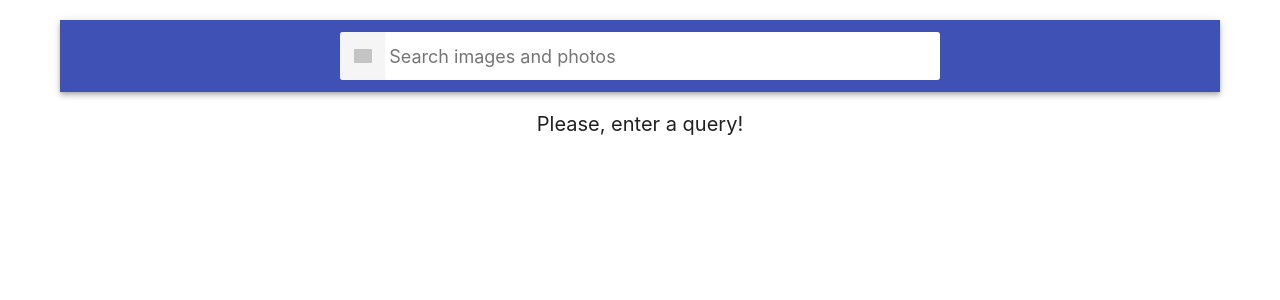
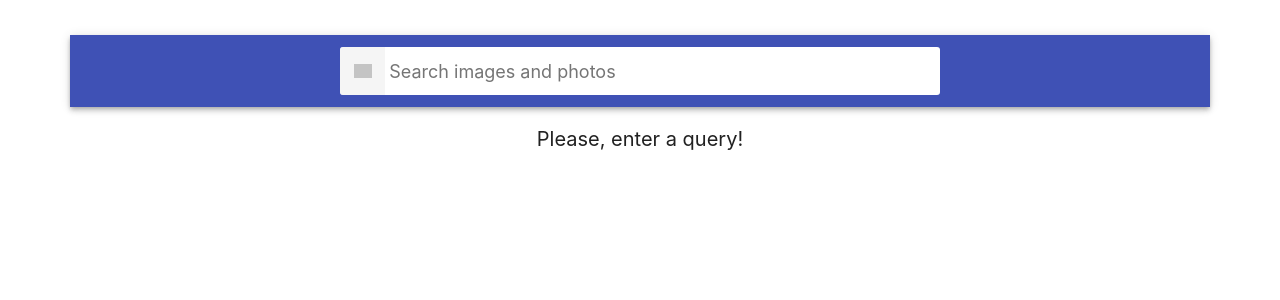
Before and after one commit to Tetiana-Kor/goit-react-hw-03-image-finder, a React (Create React App) app: page / in a window 1280 px wide. Shown: the top 300 px of the page. Built offline with nearby package versions, Linux system fonts and the light colour scheme; grey boxes are pictures that could not be loaded; the HTML template or start-up script is replaced by a standard one.

Commit message:
add container, styles

```diff
--- a/src/App.js
+++ b/src/App.js
@@ -2,12 +2,12 @@ import { Component } from 'react';
 import { ToastContainer } from 'react-toastify';
 import Searchbar from './component/Searchbar';
 import ImageGalleryInfo from './component/ImageGalleryInfo';
+import Container from './component/Container';
 import './App.css';
 
 export default class App extends Component {
   state = {
     imageName: '',
-    page: 1,
   };
 
   handleSearchForm = imageName => {
@@ -15,15 +15,15 @@ export default class App extends Component {
   };
 
   render() {
-    const { imageName, page } = this.state;
+    const { imageName } = this.state;
 
     return (
-      <div style={{ maxWidth: 1200, margin: '0 auto', padding: 20 }}>
+      <Container>
         <Searchbar onSubmit={this.handleSearchForm} />
-        <ImageGalleryInfo imageName={imageName} currentPage={page} />
+        <ImageGalleryInfo imageName={imageName} page={this.props.currentPage} />
 
         <ToastContainer autoClose={3000} />
-      </div>
+      </Container>
     );
   }
 }
--- a/src/component/Button/Button.module.css
+++ b/src/component/Button/Button.module.css
@@ -14,6 +14,7 @@
   line-height: 24px;
   font-style: normal;
   font-weight: 500;
+  margin-top: 10px;
   min-width: 180px;
   box-shadow: 0px 3px 1px -2px rgba(0, 0, 0, 0.2),
     0px 2px 2px 0px rgba(0, 0, 0, 0.14), 0px 1px 5px 0px rgba(0, 0, 0, 0.12);
--- /dev/null
+++ b/src/component/Container/Container.js
@@ -0,0 +1,7 @@
+import s from './Container.module.css';
+
+function Container({ children }) {
+  return <div className={s.container}>{children}</div>;
+}
+
+export default Container;
--- /dev/null
+++ b/src/component/Container/Container.module.css
@@ -0,0 +1,10 @@
+.container {
+  max-width: 1200px;
+  display: flex;
+  flex-direction: column;
+  margin-top: 20px;
+  margin-left: auto;
+  margin-right: auto;
+  padding: 15px 30px;
+  text-align: center;
+}
--- /dev/null
+++ b/src/component/Container/index.js
@@ -0,0 +1 @@
+export { default } from './Container';
--- a/src/component/ImageGalleryInfo/ImageGalleryInfo.js
+++ b/src/component/ImageGalleryInfo/ImageGalleryInfo.js
@@ -76,7 +76,7 @@ export default class ImageGalleryInfo extends Component {
   };
 
   render() {
-    const { images, status } = this.state;
+    const { images, status, currentPage } = this.state;
 
     if (status === Status.IDLE) {
       return (
@@ -108,7 +108,10 @@ export default class ImageGalleryInfo extends Component {
       return (
         <div>
           <ImageGallery images={images} />
-          <Button onClickLoadMore={this.onClickLoadMore} />
+          <Button
+            onClickLoadMore={this.onClickLoadMore}
+            currentPage={currentPage}
+          />
         </div>
       );
     }
--- a/src/component/ImageGalleryItem/ImageGalleryItem.module.css
+++ b/src/component/ImageGalleryItem/ImageGalleryItem.module.css
@@ -1,7 +1,9 @@
 .ImageGalleryItem {
-  border-radius: 2px;
+  border-radius: 5px;
   box-shadow: 0px 1px 3px 0px rgba(0, 0, 0, 0.2),
     0px 1px 1px 0px rgba(0, 0, 0, 0.14), 0px 2px 1px -1px rgba(0, 0, 0, 0.12);
+  overflow: hidden;
+  margin-top: 10px;
 }
 
 .ImageGalleryItemImage {
```
Also changed, not shown: 1 other file (tests, documents, lock files or other folders).
